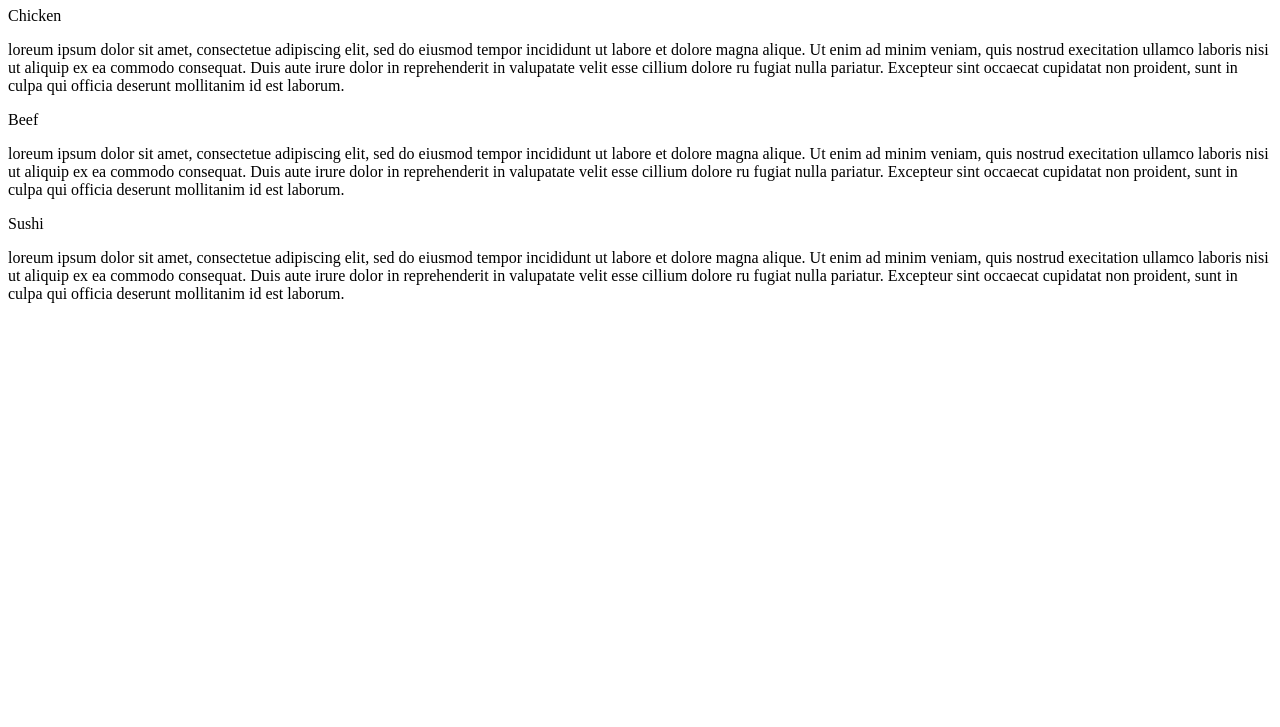
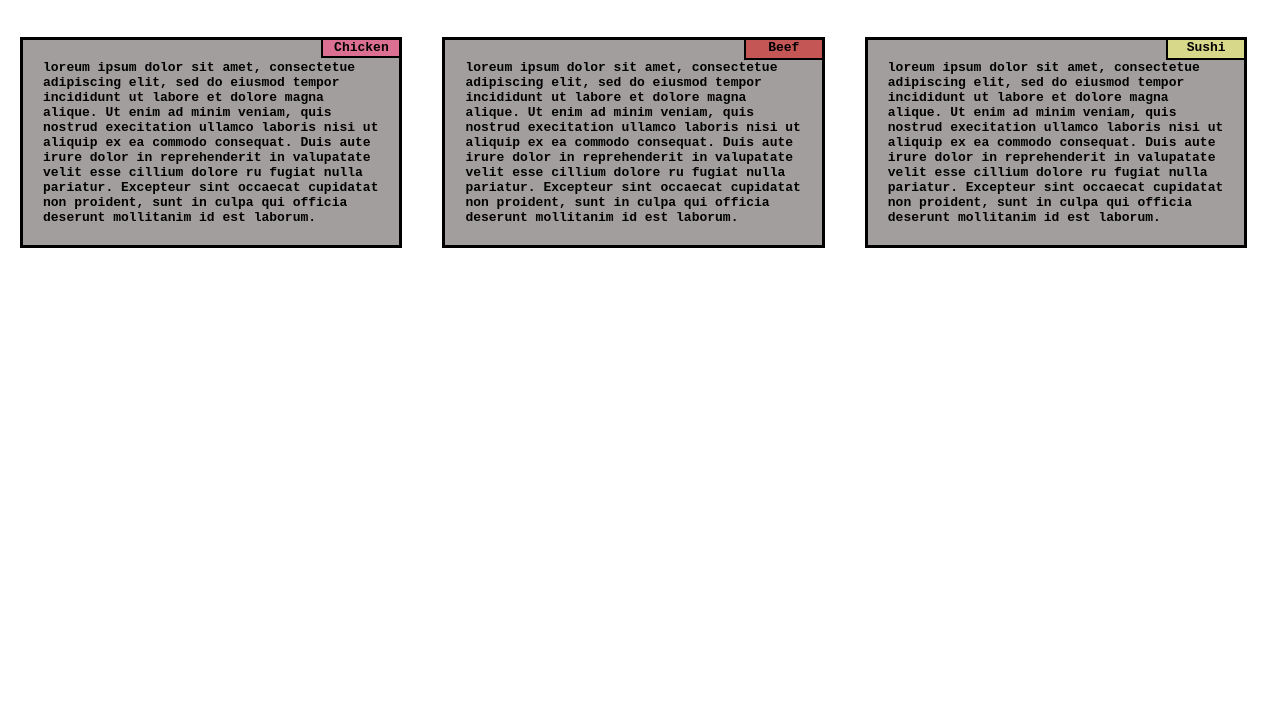
Before and after one commit to SaiSudheerRedddy/Coursera-Module2_Assignment, a plain HTML site: page index.html in a window 1280 px wide. Shown: the part 73-800 px from the top of the page. Drawn offline with Linux system fonts and the light colour scheme.

Commit message:
Update index.html

```diff
--- a/index.html
+++ b/index.html
@@ -4,7 +4,7 @@
 	<meta charset="utf-8">
 	<meta name="viewport" content="width=device-width, initial-scale=1">
 	<title>Menu</title>
-	<link rel="stylesheet" type="text/css" href="Module2_CSSSolution.css>
+	<link rel="stylesheet" type="text/css" href="Module2_CSSSolution.css">
 
 </head>
 <body>
```
